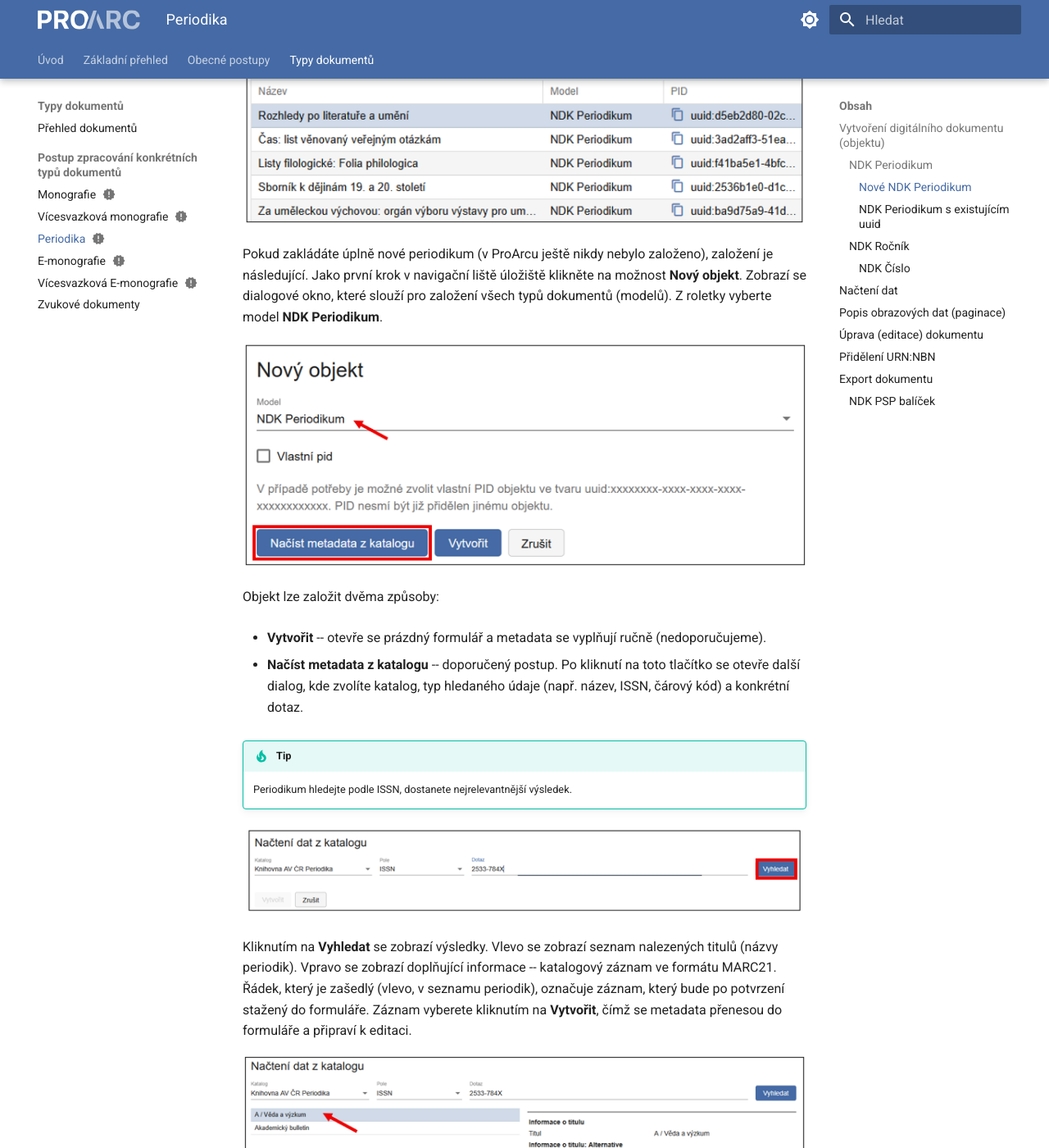
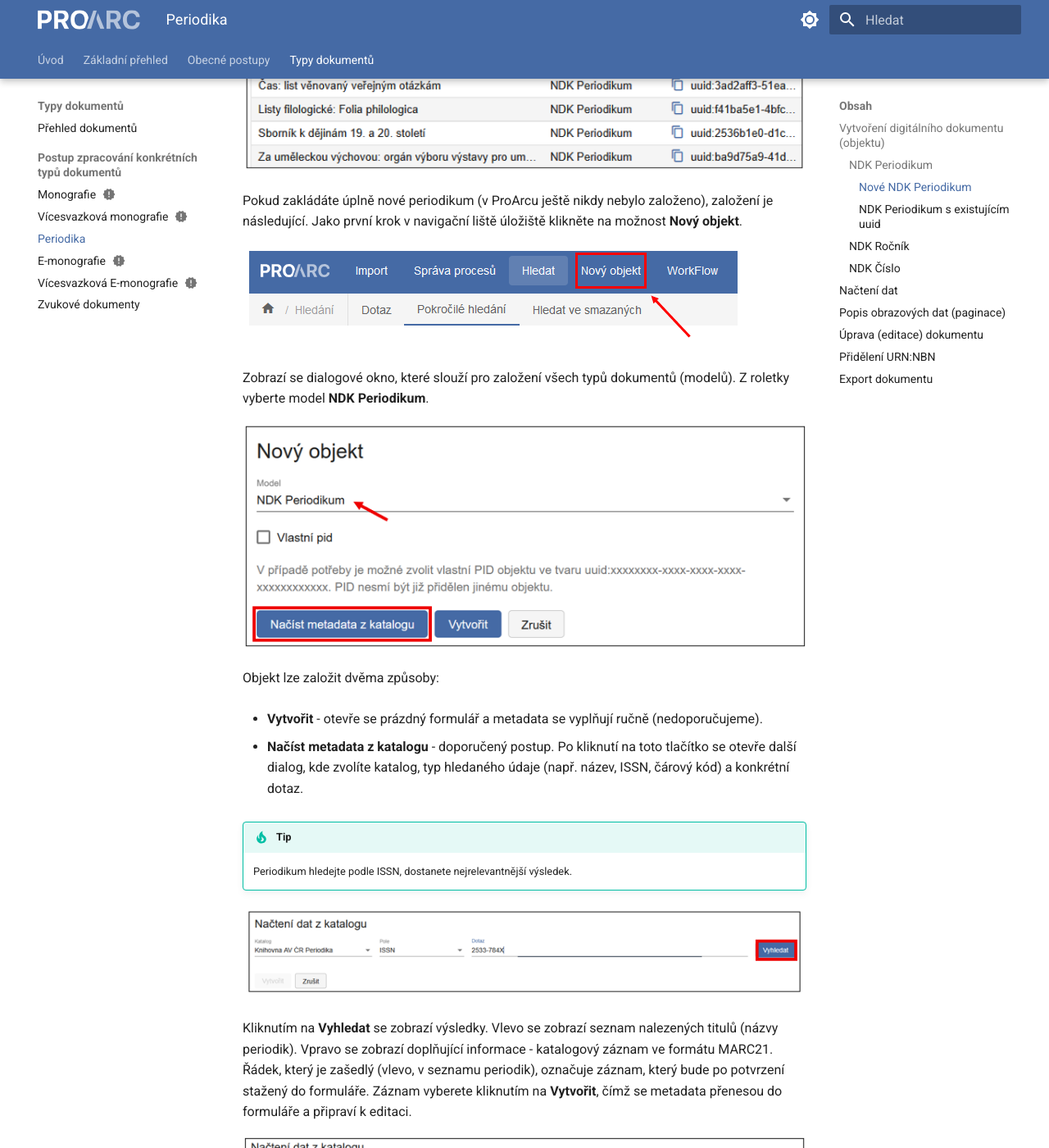
Before and after one commit to kerschfilip/proarc-manual, an MkDocs documentation site: the page built from docs/jak_zpracovat_dokument/periodika.md, in a window 1280 px wide and 1400 px high, scrolled down 1252 px. Shown: the whole window at 82% size. Built offline with MkDocs 1.6.1 and Material for MkDocs 9.7.7, drawn with Linux system fonts in a browser that asks for light colours; some web fonts are replaced; some of the changed text lies outside the part shown.

Commit message:
oprava periodika M #1

```diff
--- a/docs/jak_zpracovat_dokument/periodika.md
+++ b/docs/jak_zpracovat_dokument/periodika.md
@@ -1,6 +1,6 @@
----
+--
 status: new
----
+--
 
 # NDK Periodikum
 
@@ -12,9 +12,9 @@
 jsou noviny, časopisy nebo periodické sborníky.
 
 V katalogových záznamech jsou periodika rozpoznatelná podle hodnoty
-**\"s\"** v poli **LDR/07**, která označuje **seriál** (dokument
-vydávaný průběžně).\
-Tato hodnota odlišuje periodika od monografií (LDR/07 = \"m\") a je
+**"s"** v poli **LDR/07**, která označuje **seriál** (dokument
+vydávaný průběžně).
+Tato hodnota odlišuje periodika od monografií (LDR/07 = "m") a je
 rozhodující pro výběr odpovídajícího modelu v rámci zpracování v
 ProArcu.
 
@@ -34,8 +34,6 @@
 ověřit, zda už periodikum v systému neexistuje. Klikněte na **Hledat** v
 horní liště (Import, Správa procesů, Hledat, Nový objekt).
 
-![](./media/periodika/image1.png)
-
 Pomocí **Pokročilého vyhledávání** můžete najít titul podle modelu (NDK
 Periodikum), názvu, identifikátoru (např. UUID, ISSN a dalších).
 Jestliže požadovaný titul nenajdete, pokračujte jeho založením.
@@ -44,18 +42,21 @@
 
 Pokud zakládáte úplně nové periodikum (v ProArcu ještě nikdy nebylo
 založeno), založení je následující. Jako první krok v navigační liště
-úložiště klikněte na možnost **Nový objekt**. Zobrazí se dialogové okno,
-které slouží pro založení všech typů dokumentů (modelů). Z roletky
+úložiště klikněte na možnost **Nový objekt**.
+
+![](./media/periodika/image1.png)
+
+Zobrazí se dialogové okno, které slouží pro založení všech typů dokumentů (modelů). Z roletky
 vyberte model **NDK Periodikum**.
 
 ![](./media/periodika/image3.png)
 
 Objekt lze založit dvěma způsoby:
 
-- **Vytvořit** -- otevře se prázdný formulář a metadata se vyplňují
+- **Vytvořit** - otevře se prázdný formulář a metadata se vyplňují
   ručně (nedoporučujeme).
 
-- **Načíst metadata z katalogu** -- doporučený postup. Po kliknutí na
+- **Načíst metadata z katalogu** - doporučený postup. Po kliknutí na
   toto tlačítko se otevře další dialog, kde zvolíte katalog, typ
   hledaného údaje (např. název, ISSN, čárový kód) a konkrétní dotaz.
 
@@ -66,7 +67,7 @@
 
 Kliknutím na **Vyhledat** se zobrazí výsledky. Vlevo se zobrazí seznam
 nalezených titulů (názvy periodik). Vpravo se zobrazí doplňující
-informace -- katalogový záznam ve formátu MARC21. Řádek, který je
+informace - katalogový záznam ve formátu MARC21. Řádek, který je
 zašedlý (vlevo, v seznamu periodik), označuje záznam, který bude po
 potvrzení stažený do formuláře. Záznam vyberete kliknutím na
 **Vytvořit**, čímž se metadata přenesou do formuláře a připraví k
@@ -76,7 +77,7 @@
 
 Systém ProArc kontroluje povinná pole. Pokud není některé pole označené
 jako **M (Mandatory)** vyplněno, zobrazí se červeně. Při zakládání
-titulové úrovně jde nejčastěji o chybějící signaturu -- **Uložení**.
+titulové úrovně jde nejčastěji o chybějící signaturu - **Uložení**.
 
 ![](./media/periodika/image6.png)
 
@@ -132,7 +133,7 @@
 ![](./media/periodika/image11.png)
 
 Dále pokračujete stejným způsobem jako u nového objektu založeného bez
-existujícího UUID (PID) -- načtením metadat z katalogu a úpravou
+existujícího UUID (PID) - načtením metadat z katalogu a úpravou
 formuláře, stažením a případnou ruční úpravou (např. doplnění
 signatury).
 
@@ -157,7 +158,7 @@
 volume nebo UUID) se vyplní automaticky.
 
 Další ročník přidáte opět ikonou **Plus**. Místo zakládání lze zvolit
-dvojí -- buďto **Na konec** nebo **Za vybraný**. Vybraný je ten ročník,
+dvojí - buďto **Na konec** nebo **Za vybraný**. Vybraný je ten ročník,
 který je podbarvený:
 
 ![](./media/periodika/image14.png)
@@ -165,13 +166,13 @@
 Pokud ročník založíte na nesprávném místě, lze ho přesunout, máte dvě
 možnosti:
 
-- **Přetažením myší** -- přetáhněte objekt na požadovanou pozici. Po
-  přesunutí obrazovka zešedne -- pro její opětovné zaktivnění klikněte
+- **Přetažením myší** - přetáhněte objekt na požadovanou pozici. Po
+  přesunutí obrazovka zešedne - pro její opětovné zaktivnění klikněte
   na ikonu **diskety (Uložit)**.
 
 ![](./media/periodika/image15.png)
 
-- Nebo s využitím funkce **Změna pozice** -- najdete ji v nabídce pod
+- Nebo s využitím funkce **Změna pozice** - najdete ji v nabídce pod
   třemi tečkami.
 
 ![](./media/periodika/image16.png)
@@ -190,16 +191,16 @@
 
 ![](./media/periodika/image18.png)
 
-#### NDK Číslo
+### NDK Číslo
 
-Číslo se zakládá stejným způsobem jako ročník -- kliknutím na ikonu
+Číslo se zakládá stejným způsobem jako ročník - kliknutím na ikonu
 **Plus**. Je však důležité, aby bylo založeno **uvnitř správného
 ročníku**.
 
 K orientaci v hierarchii slouží: drobečková navigace a zobrazení
 Stromu/Tabulky.
 
-**Drobečková navigace** -- ukazuje, kde se právě nacházíte, a umožňuje
+**Drobečková navigace** - ukazuje, kde se právě nacházíte, a umožňuje
 snadné přepínání/proklik mezi jednotlivými úrovněmi (např. periodikum →
 ročník → číslo).
 
@@ -259,10 +260,10 @@
 dávky. Při novém načtení ProArc automaticky smaže pomocné soubory, které
 při předchozím importu vytvořil.
 
-Lze také vybrat více dávek najednou -- dávky se zařadí do fronty a
+Lze také vybrat více dávek najednou - dávky se zařadí do fronty a
 zpracují se postupně. Po spuštění načítání se v případě jedné dávky
 zobrazí dialogové okno s průběhem importu. Toto okno můžete **Zavřít**
--- načítání bude i nadále probíhat na pozadí.
+- načítání bude i nadále probíhat na pozadí.
 
 ![](./media/periodika/image24.png)
 
@@ -347,12 +345,12 @@
 Zobrazení v editoru je stejné, jako v případě nově založeného objektu.
 Navíc zde vidíme i seznam přiřazených stran a jejich náhledy. Metadata
 lze upravovat jak pro jednotlivé strany, tak i na úrovni titulu, ročníku
-a čísla -- a to jak pomocí formuláře, tak přímo v XML zobrazení.
+a čísla - a to jak pomocí formuláře, tak přímo v XML zobrazení.
 
 !!! warning "Upozornění"
-    Změníte-li údaje u titulové úrovně periodika po vytvoření ročníků a čísel, metadata se nepropíšou do již hotových objektů (ročníků, čísel).*
+    Změníte-li údaje u titulové úrovně periodika po vytvoření ročníků a čísel, metadata se nepropíšou do již hotových objektů (ročníků, čísel).
 
-Při každé provedené změně se aktivuje jinak zašedlá ikona diskety --
+Při každé provedené změně se aktivuje jinak zašedlá ikona diskety -
 změnu je nutné **Uložit** (symbol **diskety**).
 
 Každé podokno má na horní liště vlastní sadu funkcí. Po najetí kurzorem
@@ -363,7 +361,7 @@
 
 Podokno se zobrazenými stranami (ve formě tabulky nebo náhledů) umožňuje
 jednotlivé strany nebo **více vybraných stran** přesouvat na nové pozice
-v rámci dokumentu -- buď přetažením myší, nebo přes funkcionalitu
+v rámci dokumentu - buď přetažením myší, nebo přes funkcionalitu
 **Změnit pozici**.
 
 Nacházíte-li se v úrovni podřízených objektů (např. strany), můžete se
@@ -403,15 +401,15 @@
 7.  Podbarvené skeny zkontrolujte (podbarvené se budou přesunovat).
 
 8.  Klikněte na **Přesunout**. V pravé horní části okna označte
-    požadovaný cílový objekt (klikněte na název periodika -- podbarví
-    se, ročník -- rozbalí se, a vyberte cílové číslo -- zvýrazní se
+    požadovaný cílový objekt (klikněte na název periodika - podbarví
+    se, ročník - rozbalí se, a vyberte cílové číslo - zvýrazní se
     podbarvením). Nad tlačítkem **Přesunout** se zobrazuje informace o
     cílovém objektu (Přesunout objekty do).
 
 ![](./media/periodika/image34.png)
 
 Po kliknutí na **Přesunout** se zobrazí potvrzovací dialog „Přesun
-objektů -- Opravdu chcete přesunout vybrané objekty do nově zvoleného
+objektů - Opravdu chcete přesunout vybrané objekty do nově zvoleného
 objektu?" Potvrďte kliknutím na **Ano**.
 
 ![](./media/periodika/image35.png)
@@ -432,7 +430,7 @@
 ![](./media/periodika/image37.png)
 
 Po kliknutí na tlačítko se zobrazí dialog, ve kterém stačí potvrdit akci
-kliknutím na **Ano** -- tím potvrdíte, že chcete reindexovat všechny
+kliknutím na **Ano** - tím potvrdíte, že chcete reindexovat všechny
 strany daného čísla.
 
 ![](./media/periodika/image38.png)
@@ -466,7 +464,7 @@
 ## Export dokumentu
 
 ProArc podporuje řadu exportních formátů a umožňuje i napojení na
-externí systémy -- např. digitální knihovny nebo repozitáře.
+externí systémy - např. digitální knihovny nebo repozitáře.
 
 Není však nutné mít v rozhraní dostupné všechny formáty.
 
@@ -476,14 +474,9 @@
 Funkce **Export** je dostupná v editoru objektu v úložišti pod ikonou
 tří teček, a také v základním okně úložiště.
 
-### NDK PSP balíček
+K importům do digitální knihovny Kramerius (s využitím image serveru), předávání dat do Národní digitální knihovny (např. v rámci projektu VISK), případně k replikaci dat mezi knihovnami slouží primárně NDK PSP balíček.
 
-NDK PSP balíček slouží primárně k importům do digitální knihovny
-Kramerius (s využitím image serveru), předávání dat do Národní digitální
-knihovny (např. v rámci projektu VISK), případně k replikaci dat mezi
-knihovnami.
-
-Export NDK PSP balíčku lze provést do lokálního exportního adresáře,
+Export NDK PSP lze provést do lokálního exportního adresáře,
 nebo přímo do napojené instance Krameria, pokud je tato možnost
 nakonfigurována.
 
```
Also changed, not shown: other parts of docs/jak_zpracovat_dokument/periodika.md (+7 -10 lines), docs/jak_zpracovat_dokument/monografie.md (+2 -7 lines).
